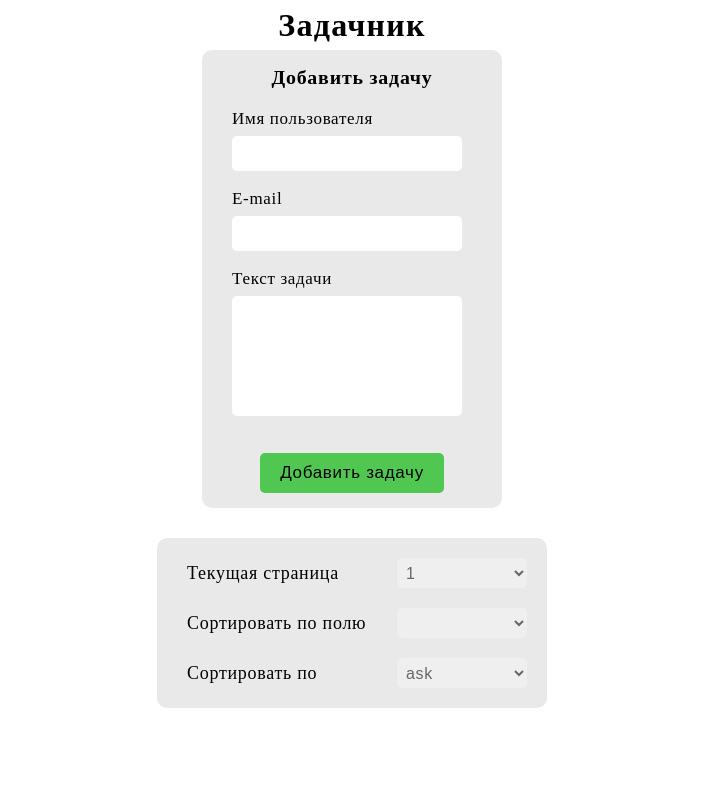
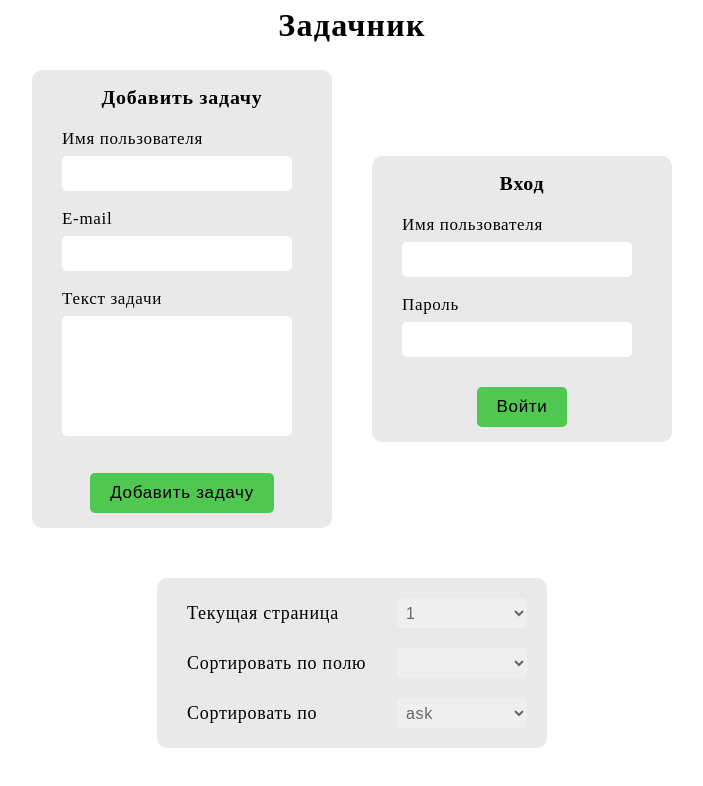
Before and after one commit to YakubovKirill/BeeJeeReact, a React (Create React App) app: page / in a window 1280 px wide. Shown: the top 786 px of the page, without its empty margins (288-991 px from the left). Built offline with nearby package versions, Linux system fonts and the light colour scheme; no server answers.

Commit message:
feat: add logi / logout

```diff
--- a/src/App.css
+++ b/src/App.css
@@ -42,3 +42,58 @@
 
 .select-field select:focus { outline: none; }
 .select-field select:hover { cursor: pointer; }
+
+form {
+    width: 300px;
+    height: max-content;
+    background-color: #d4d4d480;
+    border-radius: 10px;
+    margin: 20px;
+}
+
+.form-btn {
+    width: max-content;
+    height: max-content;
+    margin: 15px 30px;
+    line-height: 150%;
+    border-radius: 5px;
+    border: none;
+    background-color: #50c750;
+}
+
+.form-btn:hover {
+    cursor: pointer;
+    background-color: #3d993d;
+}
+
+.form-btn:focus { outline: none; }
+
+.form-btn p {
+    margin: 10px 20px;
+    height: max-content;
+    font-size: 17px;
+}
+
+.field {
+    margin: 15px 30px;
+    line-height: 150%;
+    font-size: 17px;
+}
+
+.field p { height: 30px; }
+
+.field input {
+    width: 200px;
+    height: 25px;
+    padding: 5px 15px;
+    border: none;
+    border-radius: 5px;
+    font-size: 18px;
+    color: #676767;
+}
+
+.field input:focus { outline: none; }
+
+footer {
+    height: 100px;
+}
--- a/src/App.js
+++ b/src/App.js
@@ -14,6 +14,10 @@ function App() {
   const [fields, setFields] = useState([])
   const [sortedField, setSortedField] = useState('id')
   const [sortedOrder, setSortedOrder] = useState('ask')
+  const [isAuth, setAuth] = useState(false)
+  const [userName, setUserName] = useState('')
+  const [password, setPassword] = useState('')
+
   const developer = 'YakubovKirill'
 
   const getPage = (e) => {
@@ -26,6 +30,29 @@ function App() {
 
   const getOrder = (e) => {
     setSortedOrder(e.target.value)
+  }
+
+  const login = (e) => {
+    e.preventDefault();
+    var form = new FormData();
+    form.append("username", userName);
+    form.append("password", password);
+
+    Axios.post(`https://uxcandy.com/~shapoval/test-task-backend/v2/login?developer=${developer}`, form)
+    .then((response) => {
+            if(response.data.status === 'ok') {
+              setAuth(true)
+              localStorage.setItem('user', userName)
+              alert('Вы успешно авторизовались')
+            }
+            else alert('Неверное имя пользователя или пароль')
+    })
+  }
+
+  const logOut = (e) => {
+    e.preventDefault();
+    setAuth(false)
+    localStorage.removeItem('user')
   }
 
   useEffect(() => {
@@ -53,15 +80,38 @@ function App() {
         }
       })
     }
-
+    localStorage.getItem('user') ? setAuth(true): setAuth(false)
     loadPosts(developer)
-  }, [currentPage, sortedField, sortedOrder])
+  }, [currentPage, sortedField, sortedOrder, isAuth])
 
   return (
     <div className="App">
       <Header />
       <div className='formplace f-c'>
-        <AddPostForm developer={developer}/>
+        <AddPostForm developer={developer} />
+
+        {localStorage.getItem('user') ? (
+          <form onSubmit={logOut}>
+            <div className='field f-c'><h3>Вход</h3></div>
+            <div className='field'>
+                <p>Вы вошли в систему под именем {localStorage.getItem('user')}</p>
+            </div>
+            <div className='f-c'><button className='form-btn f-c'><p>Выйти</p></button></div>
+          </form>
+        ) : (
+          <form onSubmit={login}>
+            <div className='field f-c'><h3>Вход</h3></div>
+              <div className='field'>
+                  <p>Имя пользователя</p>
+                  <input type='text' name='userName' onChange={(event) => setUserName(event.target.value)} required />
+              </div>
+              <div className='field'>
+                  <p>Пароль</p>
+                  <input type='password' name='userName' onChange={(event) => setPassword(event.target.value)} required />
+              </div>
+              <div className='f-c'><button className='form-btn f-c'><p>Войти</p></button></div>
+          </form>
+        )}
       </div>
       <div className='parametres f-c'>
         <div className='params-wrap'>
@@ -69,7 +119,7 @@ function App() {
           <div className='select-field f-c'>
             <p>Текущая страница</p>
             <select onChange={getPage}>
-              <Pages data={pagesCount}/>
+              <Pages data={pagesCount} />
             </select>
           </div>
 
@@ -78,14 +128,14 @@ function App() {
             <div className='select-field f-c'>
               <p>Сортировать по полю</p>
               <select onChange={getField}>
-                <Fields data={fields}/>
+                <Fields data={fields} />
               </select>
             </div>
 
             <div className='select-field f-c'>
               <p>Сортировать по</p>
               <select onChange={getOrder}>
-                <Fields data={['ask', 'desc']}/>
+                <Fields data={['ask', 'desc']} />
               </select>
             </div>
 
@@ -93,7 +143,8 @@ function App() {
         </div>
       </div>
 
-      <PostsList data={tasks}/>
+      <PostsList data={tasks} />
+      <footer></footer>
     </div>
   );
 }
--- a/src/modules/Post/Post.css
+++ b/src/modules/Post/Post.css
@@ -1,7 +1,7 @@
 .post {
     width: 300px;
     height: 200px;
-    background-color: aqua;
+    background-color: #c2f5bf;
     border-radius: 10px;
     margin-top: 20px;
 }
```
